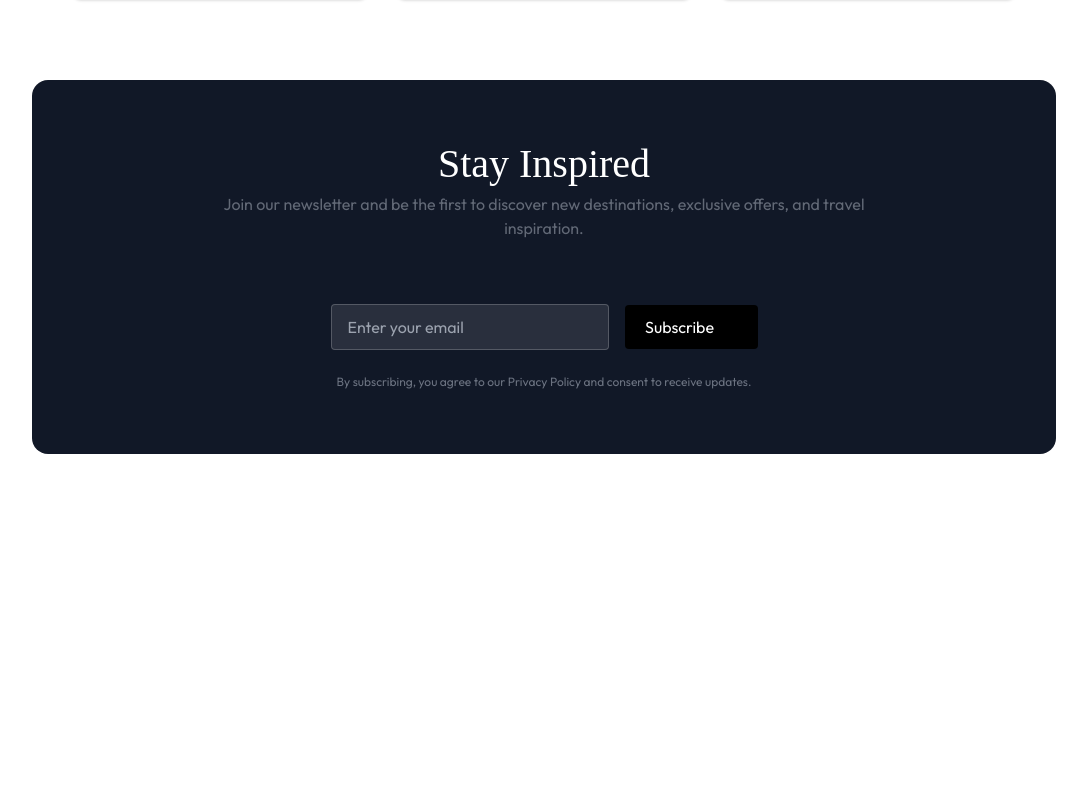
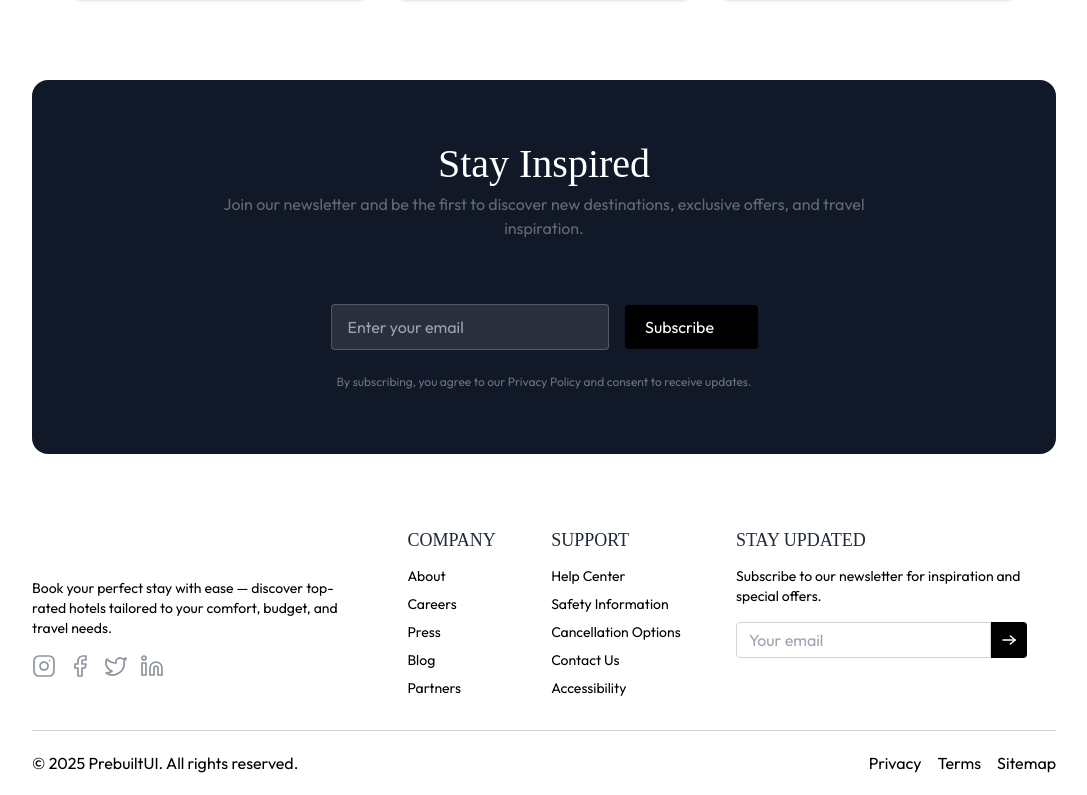
Before and after one commit to farihapromi/hotel-booking-app, a React (Vite) app in the folder client/: page / in a window 1280 px wide. Shown: the part 3009-3804 px from the top of the page, without its empty margins (96-1183 px from the left). Before the commit the page ends 3463 px from the top, so only its background shows below. Built offline with nearby package versions, Linux system fonts and the light colour scheme; no server answers; a web font is replaced by a local one.

Commit message:
Add footer

```diff
--- /dev/null
+++ b/client/src/Components/Footer.jsx
@@ -0,0 +1,74 @@
+import React from 'react'
+import { assets } from '../assets/assets'
+
+const Footer = () => {
+  return (
+   <div className=' bg-[#F6F9FC]text-gray-500/80 pt-8 px-6 md:px-16 lg:px-24 xl:px-32 mt-10'>
+            <div className='flex flex-wrap justify-between gap-12 md:gap-6'>
+                <div className='max-w-80'>
+                    <img src={assets.logo}className='mb-4 h-8 md:h-9' />
+                    <p className='text-sm'>
+                       Book your perfect stay with ease — discover top-rated hotels tailored to your comfort, budget, and travel needs.
+                    </p>
+                    <div className='flex items-center gap-3 mt-4'>
+                        {/* Instagram */}
+                       <img src={assets.instagramIcon}  className='w-6'alt="" />
+                        {/* Facebook */}
+                        <img src={assets.facebookIcon}  className='w-6'alt="" />
+                        {/* Twitter */}
+                        <img src={assets.twitterIcon}  className='w-6'alt="" />
+                        {/* LinkedIn */}
+                        <img src={assets.linkendinIcon}  className='w-6'alt="" />
+                    </div>
+                </div>
+
+                <div>
+                    <p className=' font-playfair text-lg text-gray-800'>COMPANY</p>
+                    <ul className='mt-3 flex flex-col gap-2 text-sm'>
+                        <li><a href="#">About</a></li>
+                        <li><a href="#">Careers</a></li>
+                        <li><a href="#">Press</a></li>
+                        <li><a href="#">Blog</a></li>
+                        <li><a href="#">Partners</a></li>
+                    </ul>
+                </div>
+
+                <div>
+                    <p className=' font-playfair text-lg text-gray-800'>SUPPORT</p>
+                    <ul className='mt-3 flex flex-col gap-2 text-sm'>
+                        <li><a href="#">Help Center</a></li>
+                        <li><a href="#">Safety Information</a></li>
+                        <li><a href="#">Cancellation Options</a></li>
+                        <li><a href="#">Contact Us</a></li>
+                        <li><a href="#">Accessibility</a></li>
+                    </ul>
+                </div>
+
+                <div className='max-w-80'>
+                    <p className=' font-playfair text-lg text-gray-800'>STAY UPDATED</p>
+                    <p className='mt-3 text-sm'>
+                        Subscribe to our newsletter for inspiration and special offers.
+                    </p>
+                    <div className='flex items-center mt-4'>
+                        <input type="text" className='bg-white rounded-l border border-gray-300 h-9 px-3 outline-none' placeholder='Your email' />
+                        <button className='flex items-center justify-center bg-black h-9 w-9 aspect-square rounded-r'>
+                            {/* Arrow icon */}
+                           <img src={assets.arrowIcon} alt="arow"  className='w-3.5 invert'/>
+                        </button>
+                    </div>
+                </div>
+            </div>
+            <hr className='border-gray-300 mt-8' />
+            <div className='flex flex-col md:flex-row gap-2 items-center justify-between py-5'>
+                <p>© {new Date().getFullYear()} <a href="https://prebuiltui.com">PrebuiltUI</a>. All rights reserved.</p>
+                <ul className='flex items-center gap-4'>
+                    <li><a href="#">Privacy</a></li>
+                    <li><a href="#">Terms</a></li>
+                    <li><a href="#">Sitemap</a></li>
+                </ul>
+            </div>
+        </div>
+  )
+}
+
+export default Footer
--- a/client/src/Pages/Home.jsx
+++ b/client/src/Pages/Home.jsx
@@ -4,6 +4,7 @@ import FeatureDestination from '../Components/FeatureDestination'
 import ExclusiveOffer from '../Components/ExclusiveOffer'
 import Testimonial from '../Components/Testimonial'
 import NewsLetter from '../Components/NewsLetter'
+import Footer from '../Components/Footer'
 
 const Home = () => {
   return (
@@ -13,6 +14,7 @@ const Home = () => {
  <ExclusiveOffer/>
  <Testimonial/>
  <NewsLetter/>
+ <Footer/>
 
  </>
   )
```
